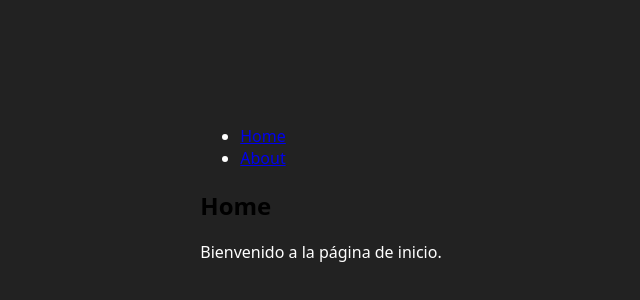
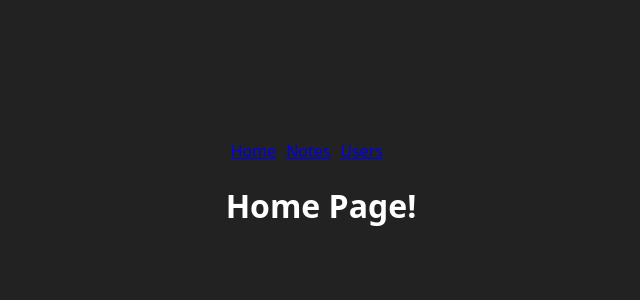
Before and after one commit to CarlosCalderon01/ReactjsByRoadmaps, a React (Vite) app: page / in a window 1280 px wide. Shown: the part 206-506 px from the top of the page, without its empty margins (319-959 px from the left). Built offline with nearby package versions, Linux system fonts and the light colour scheme.

Commit message:
Router vanilla and useState

```diff
--- /dev/null
+++ b/src/App3.jsx
@@ -0,0 +1,69 @@
+import "./App.css";
+import { useState } from "react";
+
+// Contenido de las Paginas
+const Home = () => <h1>Home Page!</h1>
+const Notes = () => <h1>Notes Page!</h1>
+const Users = () => <h1>Users Page!</h1>
+// CSS rapido del contenido
+const inlineStyle = {
+    padding: 5
+}
+// Aplicacion principal
+function App3() {
+    // Lector actual usando useState
+    const [page, setPage] = useState(() => { // 1. Leeme esto Y
+        const {pathname} = window.location
+        const page = pathname.slice(1)
+        return page
+    })
+
+    // Escuchar cuando cambia la ruta - a base de useState de react
+    const getContent = () => {
+        if (page === 'users') { // 2. Si la apgina esta
+            return <Users /> // 3. rederizame Esto
+        } else if (page === 'notes') {
+            return <Notes />
+        } else {
+            return <Home />
+        }
+    }
+
+    const toPage = page => event => {
+        history.pushState(null, '', `/${page}`) // estado del histori no de react. (null, 'titulo', `/${direccion}`)
+        event.prevenDeafault()
+        setPage(page)
+    }
+
+  return (
+    <div>
+        <header>
+            <a href="#" onClick={toPage('home')} style= {inlineStyle}>Home</a>
+            <a href="#" onClick={toPage('notes')} style= {inlineStyle}>Notes</a>
+            <a href="#" onClick={toPage('users')} style= {inlineStyle}>Users</a>
+        </header>
+        {getContent()}
+    </div>
+  )
+}
+
+export default App3;
+
+/*
+    Part: <a href="#" onClick={toPage('home')} style= {inlineStyle}>Home</a>
+    Explicacion -->
+    + onClick nesecita un callback para funcionar que es "toPage('home')"
+        que es una func que se ejcuta al hacerce click
+
+    Notes:
+        + leemos el cambio de ruta con el useState de REACT lo que lo hace no declarativo
+
+    Good Practice:
+        + Se recomienda el uso de liberias para "Routers"
+            Mas usado "React-Router-Dom"
+
+    Bibliografia:
+        + 🤯 CREA tu propio Router en React SIN dependencias - FullStack Bootcamp JavaScript
+            https://youtu.be/lcZv_Bx4l9o?si=LQUAaK-mhTRkzl9C
+
+*/
--- a/src/main.jsx
+++ b/src/main.jsx
@@ -6,11 +6,12 @@ import "./index.css";
 // Funcionalidad
 // import App from "./App.jsx";
 // import App1 from "./App1.jsx";
-import App2 from "./App2.jsx";
+// import App2 from "./App2.jsx";
+import App3 from "./App3.jsx"
 
 ReactDOM.createRoot(document.getElementById("root")).render(
   <React.StrictMode>
-    <App2 />
+    <App3 />
   </React.StrictMode>
 );
 
```
